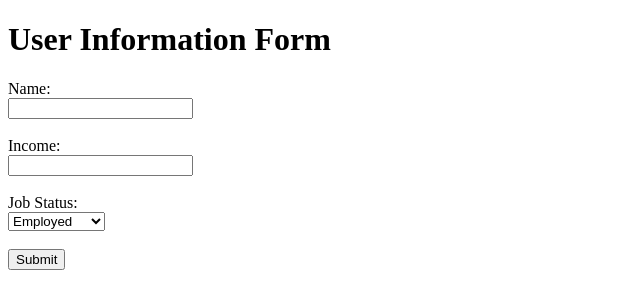
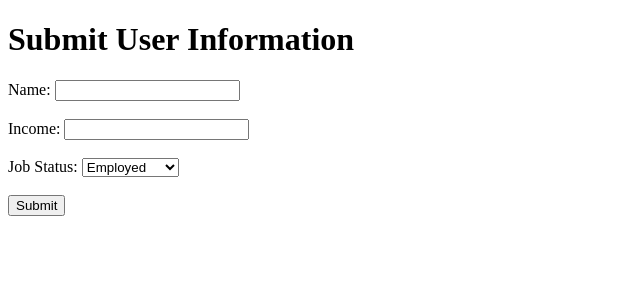
Before and after one commit to acedge123/new-test-al, a plain HTML site: page index.html in a window 1280 px wide. Shown: the whole page, without its empty margins (0-640 px from the left). Drawn offline with Linux system fonts and the light colour scheme.

Commit message:
Update index.html

```diff
--- a/index.html
+++ b/index.html
@@ -3,27 +3,35 @@
 <head>
     <meta charset="UTF-8">
     <meta name="viewport" content="width=device-width, initial-scale=1.0">
-    <title>User Information Form</title>
+    <title>Submit Form</title>
 </head>
 <body>
-    <h1>User Information Form</h1>
-    <form id="userForm">
-        <label for="name">Name:</label><br>
-        <input type="text" id="name" name="name" required><br><br>
+    <h1>Submit User Information</h1>
+    <form id="userForm" onsubmit="event.preventDefault(); submitForm();">
+        <label for="name">Name:</label>
+        <input type="text" id="name" name="name" required>
+        <br><br>
 
-        <label for="income">Income:</label><br>
-        <input type="number" id="income" name="income" required><br><br>
+        <label for="income">Income:</label>
+        <input type="text" id="income" name="income" required>
+        <br><br>
 
-        <label for="jobStatus">Job Status:</label><br>
+        <label for="jobStatus">Job Status:</label>
         <select id="jobStatus" name="jobStatus" required>
             <option value="employed">Employed</option>
             <option value="unemployed">Unemployed</option>
             <option value="student">Student</option>
-        </select><br><br>
+        </select>
+        <br><br>
 
-        <input type="button" value="Submit" onclick="submitForm()">
+        <button type="submit">Submit</button>
     </form>
+
     <div id="result"></div>
+
+    <script src="submitForm.js"></script>
+</body>
+</html>
 
     <script src="app.js"></script>
 </body>
```
